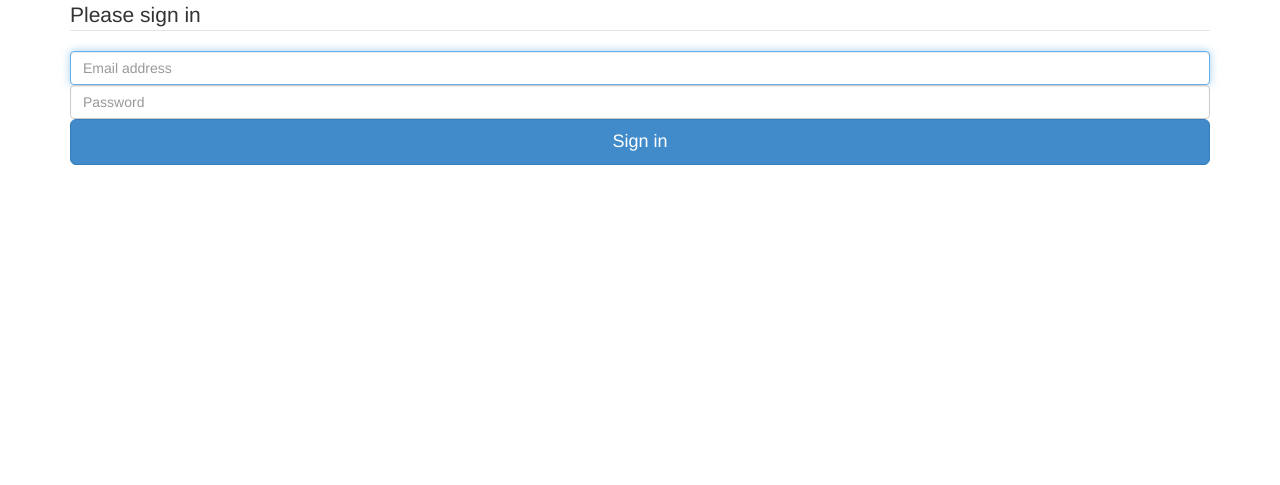
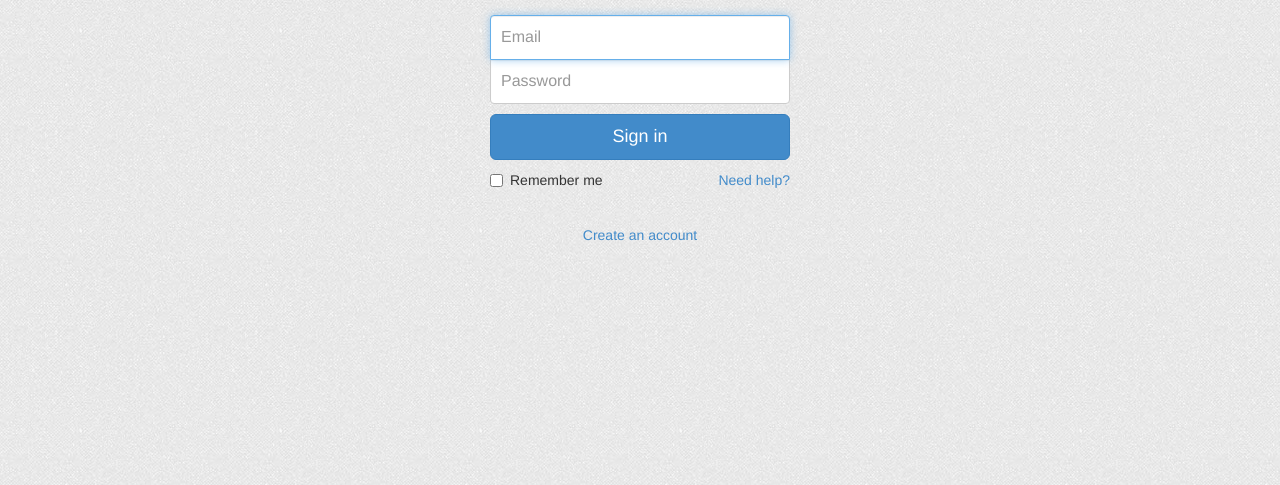
Before and after one commit to gutechsoc-hackathon/Django, a Django app: template users/templates/users/login.html in a window 1280 px wide. Shown: the top 485 px of the page. Run offline with Django 3.2, Linux system fonts and the light colour scheme; the template is opened without the code that fills it: values that come from a table or form of the project are taken from there, others are empty; some libraries are stand-ins or nearby versions.

Commit message:
Improved some UI.

```diff
--- a/GUTSHackathon/urls.py
+++ b/GUTSHackathon/urls.py
@@ -2,9 +2,9 @@ from django.conf.urls import patterns, include, url
 from django.conf import settings
 
 urlpatterns = patterns('',
-                       url(r'^$', 'users.views.register'),
+                       url(r'^$', 'django.contrib.auth.views.login', {'template_name':'users/login.html', 'extra_context':{'next':'/user/home'}}, name='login'),
                        url(r'^user/', include('users.urls', namespace='user')),
-    )
+)
 
 # Service MEDIA from here if in DEBUG mode.
 if settings.DEBUG:
--- /dev/null
+++ b/static/css/login.css
@@ -0,0 +1,86 @@
+.form-signin
+{
+  max-width: 330px;
+  padding: 15px;
+  margin: 0 auto;
+}
+
+.form-signin .form-signin-heading, .form-signin .checkbox
+{
+  margin-bottom: 10px;
+}
+
+.form-signin .checkbox
+{
+  font-weight: normal;
+}
+
+.form-signin .form-control
+{
+  position: relative;
+  font-size: 16px;
+  height: auto;
+  padding: 10px;
+  -webkit-box-sizing: border-box;
+  -moz-box-sizing: border-box;
+  box-sizing: border-box;
+}
+
+.form-signin .form-control:focus /**/
+{
+  z-index: 2;
+}
+
+.form-signin input[type="text"]
+{
+  margin-bottom: -1px;
+  border-bottom-left-radius: 0;
+  border-bottom-right-radius: 0;
+}
+
+.form-signin input[type="password"]
+{
+  margin-bottom: 10px;
+  border-top-left-radius: 0;
+  border-top-right-radius: 0;
+}
+
+.account-wall
+{
+  margin-top: 20px;
+  padding: 40px 0px 20px 0px;
+  background-color: #f7f7f7;
+  -moz-box-shadow: 0px 2px 2px rgba(0, 0, 0, 0.3);
+  -webkit-box-shadow: 0px 2px 2px rgba(0, 0, 0, 0.3);
+  box-shadow: 0px 2px 2px rgba(0, 0, 0, 0.3);
+}
+
+.login-title
+{
+  color: #555;
+  font-size: 18px;
+  font-weight: 400;
+  display: block;
+}
+
+.profile-img
+{
+  width: 96px;
+  height: 96px;
+  margin: 0 auto 10px;
+  display: block;
+  -moz-border-radius: 50%;
+  -webkit-border-radius: 50%;
+  border-radius: 50%;
+}
+
+.need-help
+{
+  margin-top: 10px;
+}
+
+.new-account
+{
+  display: block;
+  margin-top: 10px;
+}
--- a/static/css/main.css
+++ b/static/css/main.css
@@ -0,0 +1,3 @@
+body {
+  background: url('/static/img/light_toast.png');
+}
--- a/templates/base.html
+++ b/templates/base.html
@@ -14,6 +14,7 @@
 
     <link rel="stylesheet" href="{% static 'css/vendor/normalize.css' %}">
     <link rel="stylesheet" href="{% static 'css/vendor/bootstrap.css' %}">
+    <link rel="stylesheet" href="{% static 'css/main.css' %}">
 
     {% block css %}{% endblock %}
 
@@ -25,6 +26,7 @@
     <script src="//ajax.googleapis.com/ajax/libs/jquery/1.10.2/jquery.js"></script>
     <script>window.jQuery || document.write('<script src="{% static 'js/vendor/jquery-1.10.2.js' %}"><\/script>')</script>
     <script src="{% static 'js/vendor/bootstrap.js' %}"></script>
+    <script src="{% static 'js/main.js' %}"></script>
 
     {% block js %}{% endblock %}
   </body>
--- a/users/forms.py
+++ b/users/forms.py
@@ -3,7 +3,7 @@ from django import forms
 class RegisterForm(forms.Form):
     first_name = forms.CharField(label="", required=True, max_length=30,
                                     widget=forms.TextInput(attrs={'class':'form-control',
-                                                                  'autofocus':'',
+                                                                  'autofocus':'True',
                                                                   'placeholder':'First name'
                                                                   }))
 
@@ -13,8 +13,7 @@ class RegisterForm(forms.Form):
                                                               }))
 
     email = forms.EmailField(label="", required=True,
-                             widget=forms.TextInput(attrs={'class':'form-control',
-                                                           'autofocus':'',
+widget=forms.TextInput(attrs={'class':'form-control',
                                                            'placeholder':'Email address'
                                                            }))
 
--- a/users/templates/users/login.html
+++ b/users/templates/users/login.html
@@ -1,18 +1,33 @@
 {% extends "base.html" %}
 {% load staticfiles %}
 
+{% block css %}
+<link rel="stylesheet" href="{% static 'css/login.css' %}">
+{% endblock %}
+
 {% block content %}
 <div class="container">
+  <div class="row">
+    <div class="col-sm-6 col-md-4 col-md-offset-4">
       <form class="form-signin" method="post">
-    <legend>Please sign in</legend>
         {% csrf_token %}
         {% if form.errors %}
-    <p>Your username and password didn't match. Please try again.</p>
+        <p>Your username and password didn't match.</p>
         {% endif %}
-    <input type="text" name="username" class="form-control" placeholder="Email address" autofocus>
-    <input type="password" name="password" class="form-control" placeholder="Password">
+
+        <input type="text" name="username" class="form-control" placeholder="Email" required autofocus>
+        <input type="password" name="password" class="form-control" placeholder="Password" required>
         <button class="btn btn-lg btn-primary btn-block" type="submit">Sign in</button>
         <input type="hidden" name="next" value="{{ next }}" />
+
+        <label class="checkbox pull-left">
+          <input type="checkbox" value="remember-me">
+          Remember me
+        </label>
+        <a href="#" class="pull-right need-help">Need help? </a><span class="clearfix"></span>
       </form>
+      <a href="{% url 'user:register' %}" class="text-center new-account">Create an account </a>
+    </div>
+  </div>
 </div>
 {% endblock %}
```
Also changed, not shown: static/css/register.css (deleted, +0 -44 lines), users/templates/users/associate.html (+16 -10 lines), users/templates/users/register.html (+10 -3 lines), static/img/light_toast.png (added). Lines whose indentation alone changed are shown as unchanged.
